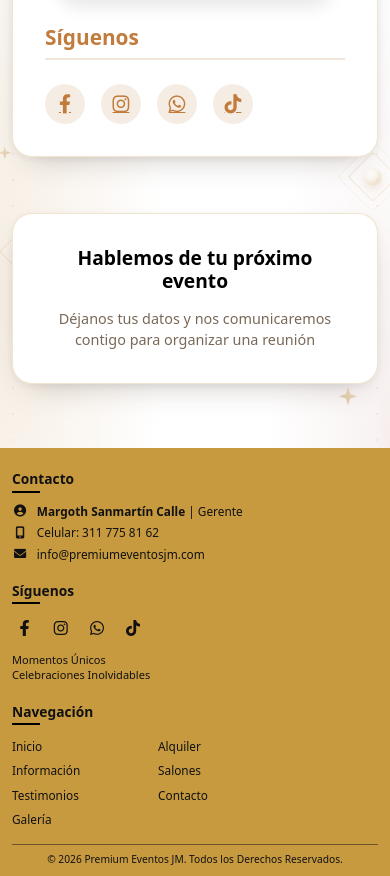
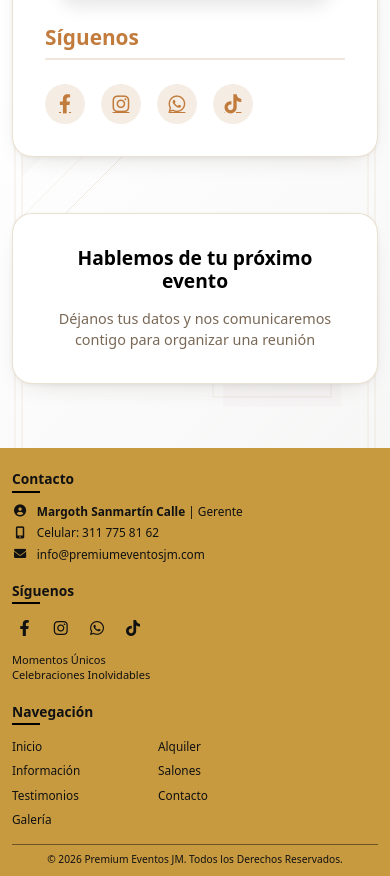
Before and after one commit to Elotrobro/PremiumEventosJM, a Django app: page /contacto/ in a window 390 px wide. Shown: the part 1626-2502 px from the top of the page. Run offline with Django 5.2, Linux system fonts and the light colour scheme.

Commit message:
Fondo de Salones, Alquiler, Contacto y Testimonios: estilo sobrio y liviano
Se reemplazan las perlas, destellos, arabescos y tonos vino por un
estilo más elegante y arquitectónico: filetes dobles verticales,
rombos, reglas con remate, líneas escalonadas y marcos de panel en
dorado apagado, con dos formas planas en marrón casi transparente.

Más liviano: los SVG pasan de ~6 KB a ~2,4 KB y no usan filtros ni
degradados; se quitan la animación de flotar y la trama de puntos con
máscara. Todo es estático.

Co-Authored-By: Claude Opus 5.5 <noreply@anthropic.com>
Claude-Session: https://claude.ai/code/session_01TAo7bt548T2qxP5GioovgT

```diff
--- a/core/static/css/fondos.css
+++ b/core/static/css/fondos.css
@@ -1,17 +1,18 @@
 /* ═══════════════════════════════════════════════════════════════════════
    FONDO ELEGANTE — Salones, Alquiler, Contacto y Testimonios
 
-   Base blanca con:
-     - resplandores suaves dorados y un toque vino en las esquinas,
-     - adornos en los márgenes (aros dorados de línea fina, rombos,
-       destellos y perlas sombreadas): core/static/images/fondos/*.svg,
-       que se repiten hacia abajo para cubrir páginas largas,
-     - una trama de puntos dorados que se desvanece hacia el centro,
-       para que el contenido siga leyéndose limpio.
+   Estilo sobrio y arquitectónico sobre base blanca:
+     - filetes dobles verticales, rombos, reglas con remate y líneas
+       escalonadas en dorado apagado, solo en los márgenes,
+     - un par de formas planas en marrón casi transparente que dan algo
+       de profundidad,
+     - dos degradados neutros muy tenues en las esquinas.
+
+   Pensado para no pesar: dos SVG de ~1 KB (core/static/images/fondos/),
+   sin filtros, sin máscaras ni animaciones; todo es estático.
 
    Se activa poniendo la clase .fondo-elegante en el bloque de contenido
-   de la página (debajo del encabezado). Los adornos flotan muy despacio;
-   con "reducir movimiento" quedan quietos.
+   de la página (debajo del encabezado).
    ═══════════════════════════════════════════════════════════════════════ */
 
 .fondo-elegante {
@@ -21,48 +22,24 @@
     display: flow-root;            /* contiene el margen de .my-5 del catálogo */
     background-color: #ffffff !important;
     background-image:
-        radial-gradient(ellipse 55% 40% at 0% 0%, rgba(232, 190, 110, 0.16), transparent 70%),
-        radial-gradient(ellipse 45% 35% at 100% 100%, rgba(155, 59, 51, 0.07), transparent 70%),
-        radial-gradient(ellipse 60% 45% at 100% 8%, rgba(245, 236, 224, 0.9), transparent 70%),
-        radial-gradient(ellipse 60% 45% at 0% 92%, rgba(245, 236, 224, 0.9), transparent 70%) !important;
+        linear-gradient(135deg, rgba(184, 149, 90, 0.06) 0%, transparent 35%),
+        linear-gradient(315deg, rgba(60, 46, 35, 0.04) 0%, transparent 35%) !important;
 }
 
-/* Adornos de los márgenes */
+/* Adornos de los márgenes (se repiten hacia abajo en páginas largas) */
 .fondo-elegante::before {
     content: "";
     position: absolute;
-    inset: -24px 0;
+    inset: 0;
     z-index: -1;
     pointer-events: none;
     background-image:
         url("../images/fondos/ornamento-izq.svg"),
         url("../images/fondos/ornamento-der.svg");
     background-repeat: repeat-y, repeat-y;
-    background-size: 420px auto, 420px auto;
+    background-size: 360px auto, 360px auto;
     /* El derecho va desfasado para que los dos lados no queden en espejo */
-    background-position: left -60px top 0, right -60px top 520px;
-    opacity: 0.9;
-    animation: fondo-flotar 16s ease-in-out infinite alternate;
-    will-change: transform;
-}
-
-/* Trama de puntos que se desvanece hacia el centro */
-.fondo-elegante::after {
-    content: "";
-    position: absolute;
-    inset: 0;
-    z-index: -1;
-    pointer-events: none;
-    background-image: radial-gradient(rgba(193, 123, 60, 0.22) 1px, transparent 1.6px);
-    background-size: 26px 26px;
-    -webkit-mask-image: linear-gradient(90deg, #000 0%, transparent 24%, transparent 76%, #000 100%);
-            mask-image: linear-gradient(90deg, #000 0%, transparent 24%, transparent 76%, #000 100%);
-    opacity: 0.55;
-}
-
-@keyframes fondo-flotar {
-    from { transform: translateY(-10px); }
-    to   { transform: translateY(10px); }
+    background-position: left top, right top 300px;
 }
 
 /* En Salones el beige estaba en el .container; ahora lo da el fondo. */
@@ -78,35 +55,23 @@
 .fondo-elegante .hablemos-card,
 .fondo-elegante .item-card,
 .fondo-elegante .panel-cotizacion {
-    box-shadow: 0 14px 34px -18px rgba(60, 46, 35, 0.35), 0 2px 8px rgba(60, 46, 35, 0.06) !important;
-    border: 1px solid rgba(214, 178, 122, 0.35) !important;
+    box-shadow: 0 10px 28px -18px rgba(60, 46, 35, 0.3), 0 1px 4px rgba(60, 46, 35, 0.05) !important;
+    border: 1px solid rgba(184, 149, 90, 0.28) !important;
 }
 
 /* Pantallas medianas: los márgenes son más angostos */
 @media (max-width: 1199.98px) {
     .fondo-elegante::before {
-        background-size: 340px auto, 340px auto;
-        background-position: left -110px top 0, right -110px top 420px;
-        opacity: 0.75;
+        background-position: left -90px top, right -90px top 300px;
+        opacity: 0.8;
     }
 }
 
-/* Celular: el contenido ocupa casi todo el ancho, los adornos se asoman
-   solo por los bordes y más tenues. */
+/* Celular: el contenido ocupa casi todo el ancho; solo se asoman los
+   filetes de los bordes. */
 @media (max-width: 767.98px) {
     .fondo-elegante::before {
-        background-size: 260px auto, 260px auto;
-        background-position: left -150px top 0, right -150px top 340px;
-        opacity: 0.55;
-    }
-    .fondo-elegante::after {
-        -webkit-mask-image: linear-gradient(90deg, #000 0%, transparent 12%, transparent 88%, #000 100%);
-                mask-image: linear-gradient(90deg, #000 0%, transparent 12%, transparent 88%, #000 100%);
+        background-position: left -25px top, right -25px top 300px;
+        opacity: 0.6;
     }
 }
-
-@media (prefers-reduced-motion: reduce) {
-    .fondo-elegante::before {
-        animation: none;
-    }
-}
```
Also changed, not shown: core/static/images/fondos/ornamento-der.svg, core/static/images/fondos/ornamento-izq.svg.
